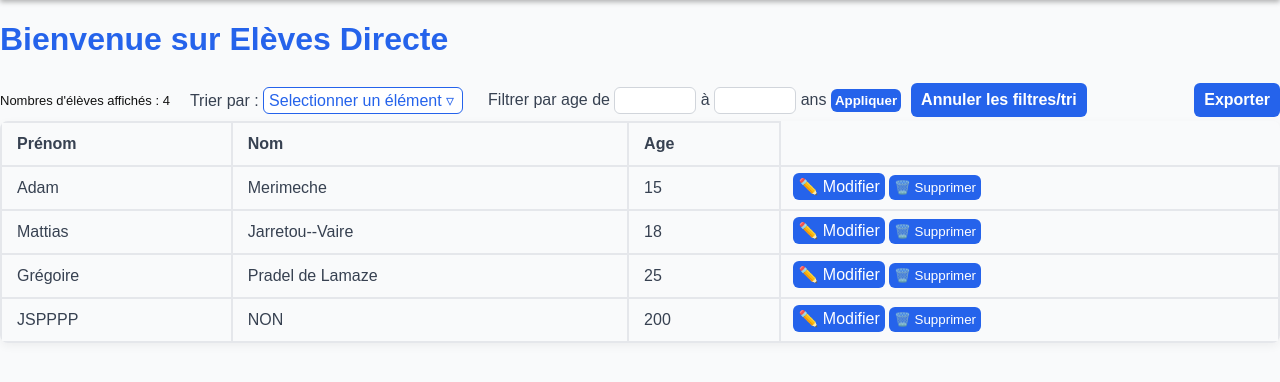
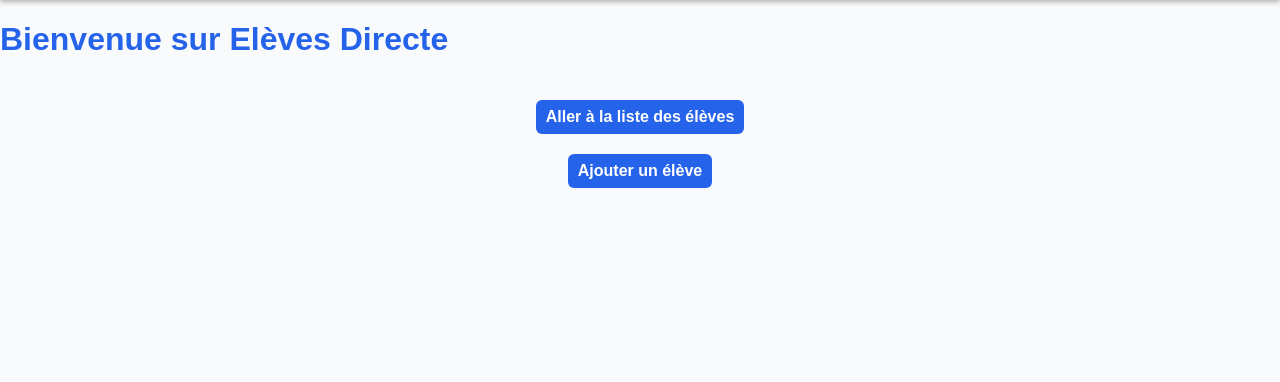
Before and after one commit to gregdel-dev/NSI-App_Web_Eleves, a Flask app: page / in a window 1280 px wide. Shown: the part 70-452 px from the top of the page. Run offline with Flask 3, Linux system fonts and the light colour scheme; data comes from the database, SQL or seed files in the repository.

Commit message:
fini  home page

```diff
--- a/static/styles.css
+++ b/static/styles.css
@@ -284,3 +284,19 @@ label{
     text-decoration: none;
     margin-left: 10px ;
 }
+.home-page-bouttons{
+    margin: auto auto;
+    display: flex;
+    justify-content: center;
+    align-items: center;
+    flex-direction: column;
+    max-width: 300px;
+    align-items: center;
+}
+.home-page-bouttons a{
+    margin-top: 20px;
+    display: flex;
+    flex-direction: column;
+    max-width: 300px;
+    align-items: end;
+}
--- a/templates/index.html
+++ b/templates/index.html
@@ -24,82 +24,11 @@
     </div>
 
    <h1>Bienvenue sur Elèves Directe</h1>
+   <div class="home-page-bouttons">
+    <a href="/liste" class="button-bleu">Aller à la liste des élèves</a>
+    <a href="/ajout" class="button-bleu">Ajouter un élève</a>
 
+   </div>
+</body>
 
-
-        <div class="haut_tableau">
-            <p id="compteur_text" class="compteur">Nombres d'élèves affichés : <span id="compteur"></span></p>
-
-            <div class="dropdown" id="dropdown">
-                <label for="dropdown">Trier par : </label>
-                <div class="dropdown-button" onclick="toggleMenu()">Selectionner un élément &#9663;
-                <form method="POST">
-                    <input type="hidden" name="type" value="tri">
-                <div class="dropdown-content">
-                    <button type="submit" name="tri" value="prenom" onclick="selectOption('prenom')">Prénom</button>
-                    <button type="submit" name="tri" value="nom" onclick="selectOption('nom')">Nom</button>
-                    <button type="submit" name="tri" value="age" onclick="selectOption('age')">Age</button>
-
-                </div>
-                </form>
-                </div>
-            </div>
-            <div class="filtre">
-                <form method="POST">
-                    <input type="hidden" name="type" value="filtre">
-                    <label for="debut">Filtrer par age de </label>
-                    <input type="number" name="debut">
-                    <label for="fin"> à </label>
-                    <input type="number" name="fin">
-                    <label> ans</label>
-                    <button type="submit" class="button-bleu">Appliquer</button>
-                </form>
-            </div>
-            <a href="/" class="annuler-button">Annuler les filtres/tri</a>
-            <a href="/export" class="export_boutton">Exporter</a>
-        </div>
-    <table>
-
-        <tr>
-            <th>Prénom</th>
-            <th>Nom</th>
-            <th>Age</th>
-        </tr>
-        {% for e in eleves %}
-        <tr>
-            <td>{{ e[1] }}</td>
-            <td>{{ e[2] }}</td>
-            <td>{{ e[3] }}</td>
-            <td class="button_case">
-
-                <form action="/" class="actions-buttons-form" method="POST">
-                    <a href="/update?id={{ e[0] }}">✏️ Modifier</a>
-                    <input type="hidden" name="id" value="{{ e[0] }}">
-                    <input type="hidden" name="type" value="supprimer">
-                    <button type="submit">🗑️ Supprimer</button>
-                </form>
-            </td>
-        </tr>
-        {% endfor %}
-    </table>
-</body>
-<script>
-const eleves_ = {{ eleves|tojson }};
-document.getElementById("compteur").textContent = eleves_.length;
-
-
-
-function toggleMenu() {
-  document.getElementById("dropdown").classList.toggle("show");
-}
-
-async function selectOption(value) {
-    document.getElementById("tri").value=value
-    if (value === "prenom") document.querySelector(".dropdown-button").textContent = "Prénom ▿";
-    if (value === "nom") document.querySelector(".dropdown-button").textContent = "Nom ▿";
-    if (value === "age") document.querySelector(".dropdown-button").textContent = "Age ▿";
-
-    toggleMenu()
-}
-</script>
 </html>
```
Also changed, not shown: templates/liste.html (added, +105 -0 lines), index2.html (deleted).
